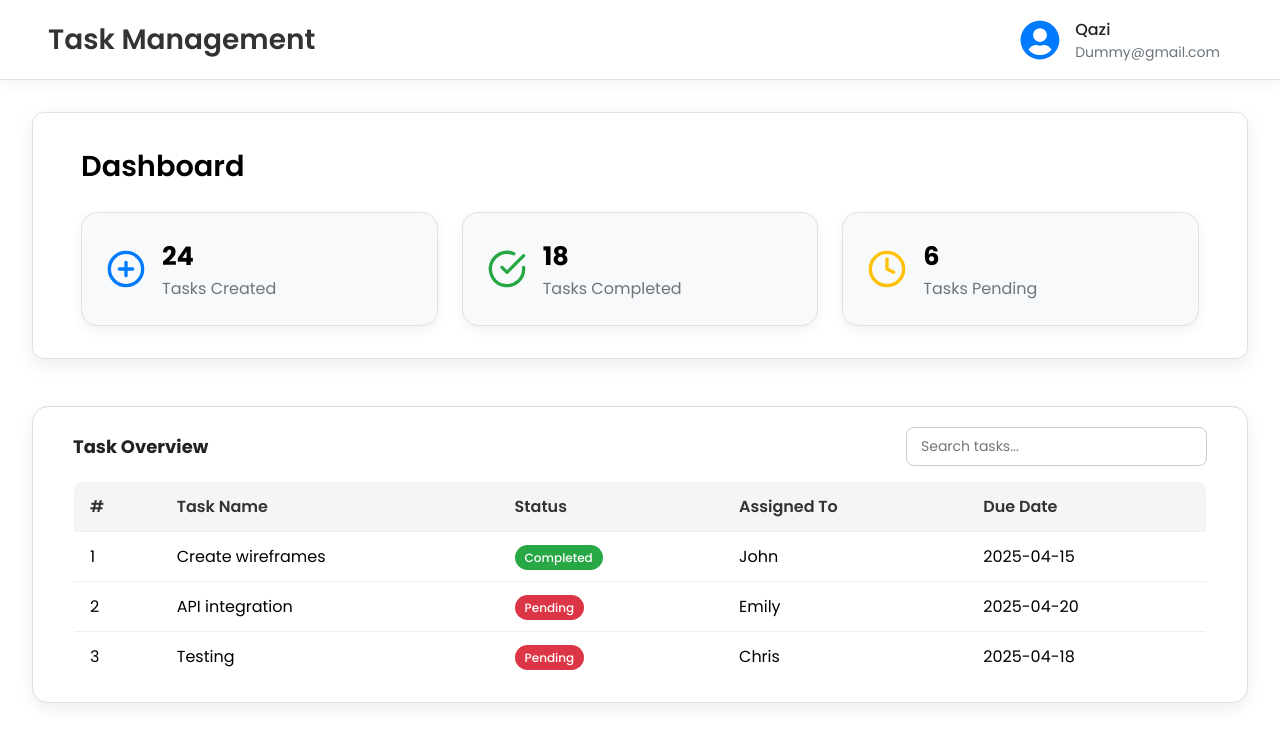
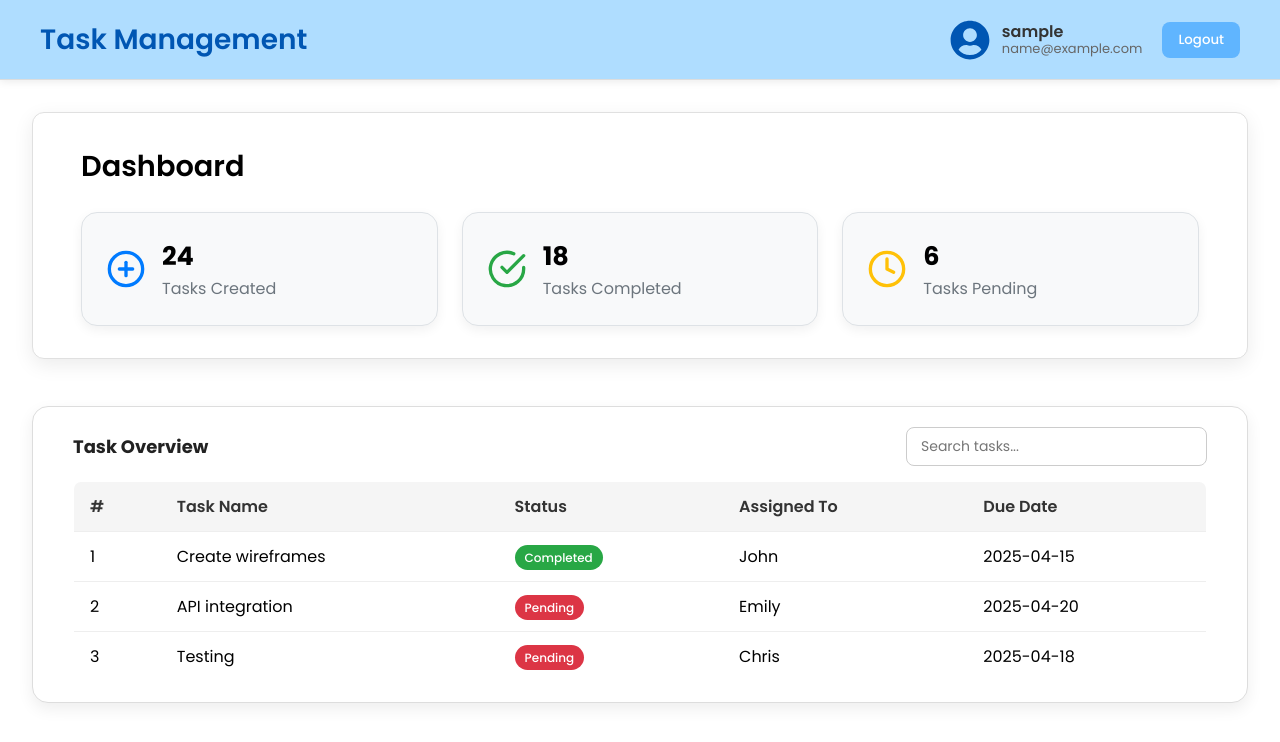
Before and after one commit to aimal-qazi/Task-Management, a React (Create React App) app: page / in a window 1280 px wide. Shown: the top 742 px of the page. Built offline with nearby package versions, Linux system fonts and the light colour scheme; sample sign-in values are in the browser's storage.

Commit message:
add user context, install toastify package and add userLogged functionlity with sotring userdata in localstorage

```diff
--- a/package.json
+++ b/package.json
@@ -15,6 +15,7 @@
     "react-icons": "^5.5.0",
     "react-router-dom": "^7.5.0",
     "react-scripts": "^5.0.1",
+    "react-toastify": "^11.0.5",
     "web-vitals": "^2.1.4"
   },
   "scripts": {
--- a/src/App.jsx
+++ b/src/App.jsx
@@ -1,9 +1,14 @@
+import { ToastContainer } from "react-toastify";
 import AppRoutes from "./routes/AppRoutes";
+import { UserProvider } from "./context/UserContext";
 
 function App() {
   return (
     <>
-      <AppRoutes></AppRoutes>
+      <UserProvider>
+        <AppRoutes />
+      </UserProvider>
+      <ToastContainer />
     </>
   );
 }
--- a/src/components/Navbar.jsx
+++ b/src/components/Navbar.jsx
@@ -1,18 +1,37 @@
 import React from 'react'
 import './../styles/navbar.css'
 import { FaUserCircle } from 'react-icons/fa'
+import { toast } from 'react-toastify'
+import { useNavigate } from 'react-router-dom'
+import { useUser } from '../context/UserContext'
 
 const Navbar = () => {
+  const { user } = useUser();
+  const navigate = useNavigate();
+
+  const handleLogout = () => {
+    localStorage.removeItem('user');
+    navigate('/login')
+    toast('Logged out successfully', {type: 'success'});
+  }
+
+  if (!user) {
+    return <div>You need to log in first!</div>;
+  }
+
   return (
     <div className="navbar-container">
       <h1>Task Management</h1>
 
-      <div className="user">
-        <FaUserCircle className='icon'/>
-        <div className='user-info'>
-          <h4>Qazi</h4>
-          <p>Dummy@gmail.com</p>
+      <div className="navbar-right">
+        <div className="user">
+          <FaUserCircle className='icon' />
+          <div className='user-info'>
+            <h4>{user?.username}</h4>
+            <p>{user?.email}</p>
+          </div>
         </div>
+        <button className="logout-btn" onClick={handleLogout}>Logout</button>
       </div>
     </div>
   )
--- /dev/null
+++ b/src/context/UserContext.jsx
@@ -0,0 +1,22 @@
+import { createContext, useContext, useEffect, useState } from "react";
+
+const UserContext = createContext();
+
+export const useUser = () => useContext(UserContext);
+
+export const UserProvider = ({children}) => {
+    const [user, setUser] = useState(null);
+
+    useEffect(() => {
+        const userActive = localStorage.getItem('user');
+        if (userActive) {
+            setUser(JSON.parse(userActive));
+        }
+    }, []);
+
+    return (
+        <UserContext.Provider value={({user, setUser})}>
+            {children}
+        </UserContext.Provider>
+    )
+}
--- /dev/null
+++ b/src/data/users.config.js
@@ -0,0 +1,52 @@
+export let Users = [
+    {
+        username: 'Alice',
+        email: 'alice@example.com',
+        password: 'Alice@123',
+    },
+    {
+        username: 'Bob',
+        email: 'bob@example.com',
+        password: 'Bob@123',
+    },
+    {
+        username: 'Charlie',
+        email: 'charlie@example.com',
+        password: 'Charlie@123',
+    },
+    {
+        username: 'Diana',
+        email: 'diana@example.com',
+        password: 'Diana@123',
+    },
+    {
+        username: 'Ethan',
+        email: 'ethan@example.com',
+        password: 'Ethan@123',
+    },
+    {
+        username: 'Fiona',
+        email: 'fiona@example.com',
+        password: 'Fiona@123',
+    },
+    {
+        username: 'George',
+        email: 'george@example.com',
+        password: 'George@123',
+    },
+    {
+        username: 'Hannah',
+        email: 'hannah@example.com',
+        password: 'Hannah@123',
+    },
+    {
+        username: 'Ian',
+        email: 'ian@example.com',
+        password: 'Ian@123',
+    },
+    {
+        username: 'Julia',
+        email: 'julia@example.com',
+        password: 'Julia@123',
+    }
+];
--- a/src/pages/Login.jsx
+++ b/src/pages/Login.jsx
@@ -3,12 +3,49 @@ import './../styles/auth.css'
 import { IoIosLock } from 'react-icons/io'
 import { useNavigate } from 'react-router-dom'
 import { TextField } from '@mui/material'
+import { useState } from 'react'
+import { toast } from 'react-toastify'
+import { Users } from '../data/users.config'
+import { useUser } from '../context/UserContext'
 
 const Login = () => {
   const navigate = useNavigate();
+  const {setUser: SetUserContext} = useUser();
+  const [user, setUser] = useState({
+    username: '',
+    password: ''
+  })
 
   const handleNavigation = () => {
     navigate('/register');
+  }
+
+  const handleFormSubmittion = (e) => {
+    e.preventDefault();
+    const { username, password } = user;
+
+    if (username === '' || password === '') {
+      toast('Please fill in all fields', {type: 'error'})
+      return
+    }
+
+    if (password.length < 6) {
+      toast('Password must be at least 6 characters', {type: 'error'})
+      return
+    }
+
+    const userExist = Users.find(u => u.username === username && u.password === password);
+
+    if (userExist) {
+      toast('Login successful', {type: 'success'});
+      localStorage.setItem('user', JSON.stringify(userExist));
+      SetUserContext(userExist);
+      navigate('/');
+    } else {
+      toast('Invalid username or password', {type: 'error'});
+    }
+
+    setUser({username: '', password: ''});
   }
 
   return (
@@ -21,9 +58,9 @@ const Login = () => {
           <h2>Welcome back</h2>
           <p>Sign in to your account to continue</p>
         </div>
-        <form className="auth-form">
-          <TextField label="Username" variant="outlined" />
-          <TextField label="Password" variant="outlined" />
+        <form onSubmit={handleFormSubmittion} className="auth-form">
+          <TextField type='search' label="Username" value={user.username} onChange={(e) => setUser({...user, username: e.target.value})} variant="outlined" />
+          <TextField type='password' label="Password" value={user.password} onChange={(e) => setUser({...user, password: e.target.value})} variant="outlined" />
           <button type="submit" className="btn">Login</button>
           <p className='account-verify'>Don't have an account? <span onClick={handleNavigation}>Create account</span></p>
         </form>
--- a/src/routes/AppRoutes.jsx
+++ b/src/routes/AppRoutes.jsx
@@ -5,12 +5,13 @@ import Register from '../pages/Register'
 import Home from '../pages/Home'
 import NotFound from '../pages/NotFound'
 import ProtectedRoute from '../utils/ProtectedRoute'
+import PublicRoute from '../utils/PublicRoute'
 
 const AppRoutes = () => {
   return (
     <Routes>
-        <Route path='login' element={<Login />}></Route>
-        <Route path='register' element={<Register />}></Route>
+        <Route path='login' element={<PublicRoute><Login /></PublicRoute>}></Route>
+        <Route path='register' element={<PublicRoute><Register /></PublicRoute>}></Route>
         <Route element={<ProtectedRoute />}>
           <Route path='/' element={<Home />}></Route>
         </Route>
--- a/src/styles/navbar.css
+++ b/src/styles/navbar.css
@@ -3,58 +3,69 @@
 .navbar-container {
   width: 100%;
   height: 80px;
-    background-color: #ffffff;
-    border-bottom: 1px solid #e0e0e0;
-    box-shadow: 0 4px 12px rgba(0, 0, 0, 0.05);
+  background-color: var(--background-color);
   display: flex;
   justify-content: space-between;
   align-items: center;
-    padding: 0 3rem;
-    position: sticky;
-    top: 0;
-    z-index: 100;
+  padding: 0 40px;
+  border-bottom: 1px solid #ddd;
+  box-shadow: 0 2px 8px rgba(0, 0, 0, 0.08);
 }
 
 .navbar-container h1 {
   font-size: 28px;
   font-weight: 600;
-    color: #333;
+  color: var(--primary-color-dark);
+}
+
+.navbar-right {
+  display: flex;
+  align-items: center;
+  gap: 20px;
 }
 
 .navbar-container .user {
   display: flex;
   align-items: center;
-    gap: 15px;
-    cursor: pointer;
-    padding: 8px 12px;
-    border-radius: 8px;
-    transition: background-color 0.2s ease;
-}
-
-.navbar-container .user:hover {
-    background-color: #f1f3f5;
+  gap: 12px;
 }
 
 .navbar-container .user .icon {
   font-size: 40px;
-    color: #007bff;
+  color: var(--primary-color-dark);
 }
 
 .navbar-container .user .user-info {
   display: flex;
   flex-direction: column;
   align-items: flex-start;
+  line-height: 1.2;
 }
 
 .navbar-container .user .user-info h4 {
   margin: 0;
   font-size: 16px;
-    font-weight: 500;
-    color: #212529;
+  font-weight: 600;
+  color: #333;
 }
 
 .navbar-container .user .user-info p {
   margin: 0;
-    font-size: 14px;
-    color: #6c757d;
+  font-size: 13px;
+  color: #666;
 }
+
+.logout-btn {
+  padding: 8px 16px;
+  background-color: var(--primary-color);
+  color: var(--text-color);
+  border: none;
+  border-radius: 8px;
+  cursor: pointer;
+  font-weight: 500;
+  transition: background-color 0.3s ease;
+}
+
+.logout-btn:hover {
+  background-color: var(--primary-color-dark);
+}
--- a/src/styles/variable.css
+++ b/src/styles/variable.css
@@ -1,5 +1,6 @@
 :root {
     --primary-color: #60B5FF;
+    --primary-color-dark: #0056b3;
     --background-color: #AFDDFF;
     --text-color: #fff
 }
--- a/src/utils/ProtectedRoute.jsx
+++ b/src/utils/ProtectedRoute.jsx
@@ -1,7 +1,7 @@
 import {Outlet, Navigate} from 'react-router-dom'
 
 const ProtectedRoute = () => {
-    const user = true;
+    const user = localStorage.getItem('user');
     return user ? <Outlet /> : <Navigate to="/login" />
 }
 
--- /dev/null
+++ b/src/utils/PublicRoute.jsx
@@ -0,0 +1,8 @@
+import { Navigate } from "react-router-dom";
+
+const PublicRoute = ({children}) => {
+    const user = localStorage.getItem('user');
+    return user ? <Navigate to={'/'} /> : children;
+}
+
+export default PublicRoute;
```
Also changed, not shown: src/data/tasks.config.js (added, +74 -0 lines), 1 other file (tests, documents, lock files or other folders). Lines whose indentation alone changed are shown as unchanged.
